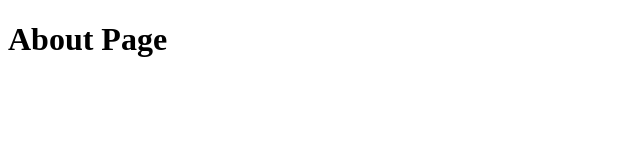
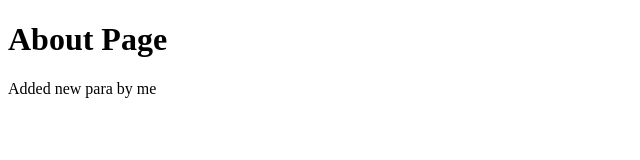
Before and after one commit to adityakarekar/learning-git, a plain HTML site: page about.html in a window 1280 px wide. Shown: the whole page, without its empty margins (0-640 px from the left). Drawn offline with Linux system fonts and the light colour scheme.

Commit message:
Update about.html

```diff
--- a/about.html
+++ b/about.html
@@ -7,5 +7,6 @@
   </head>
   <body>
     <h1>About Page</h1>
+    <p>Added new para by me</p>
   </body>
 </html>
```
